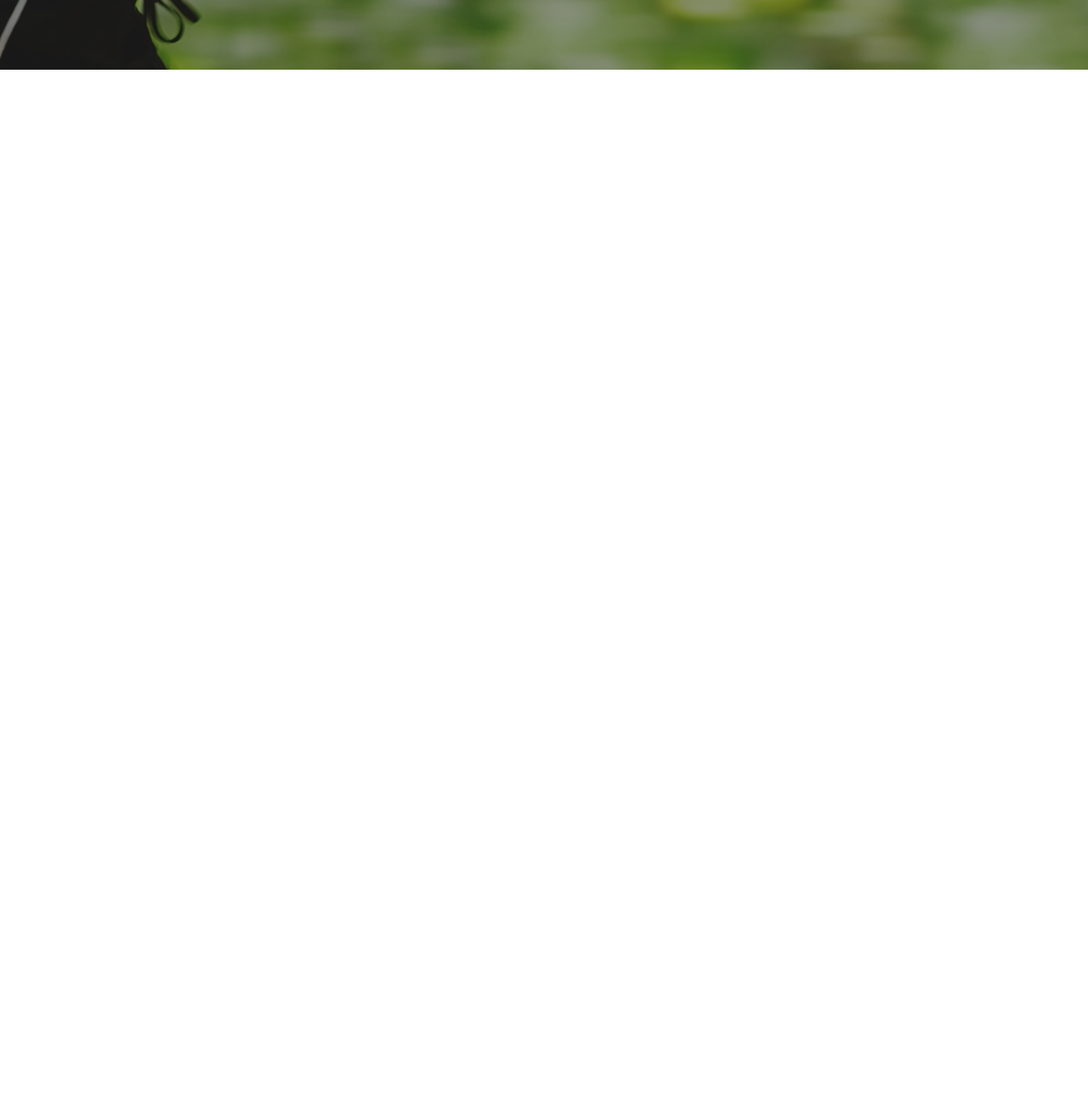
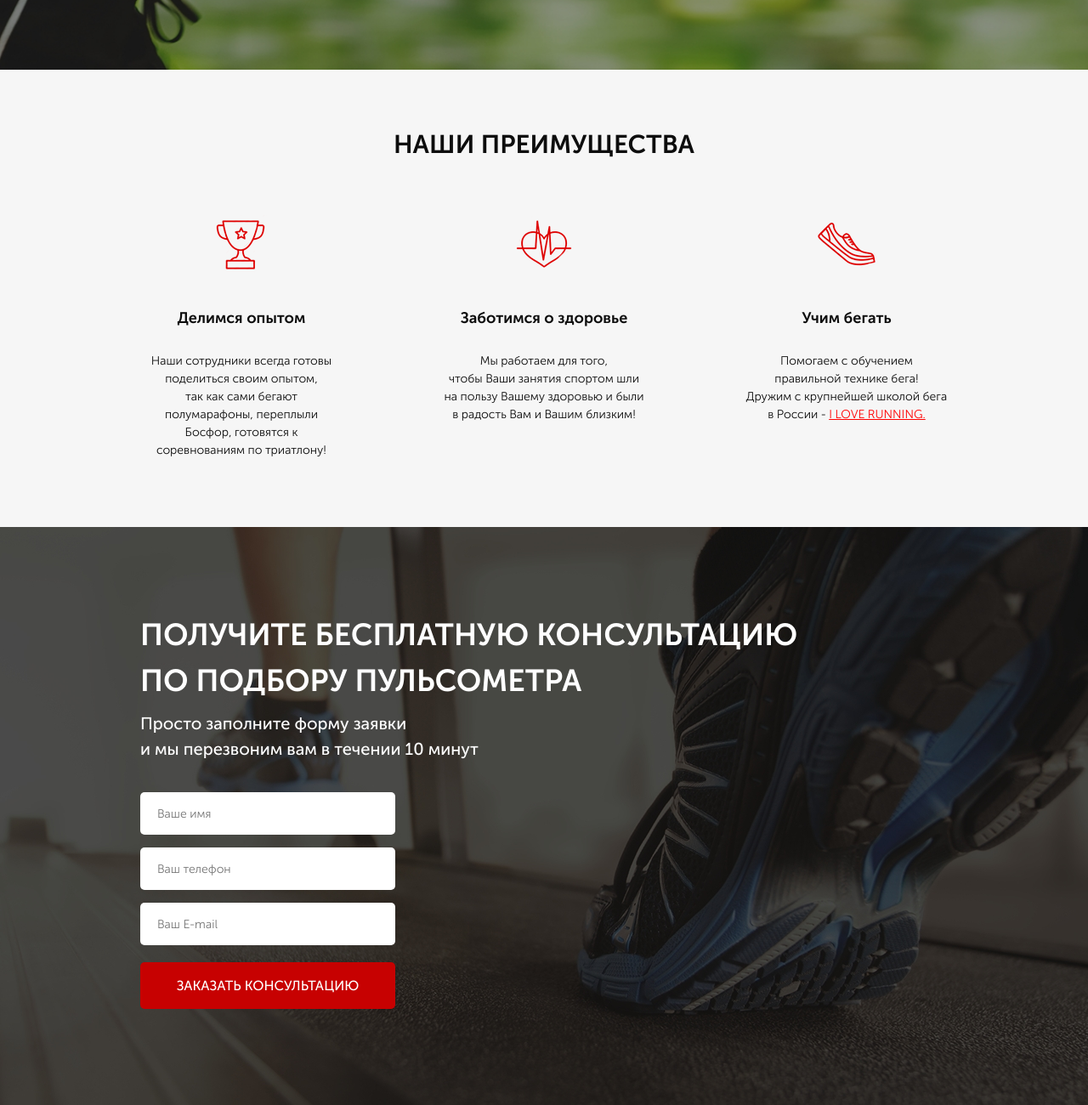
Before and after one commit to KiselDmitry/Puls, a website: page src/index.html in a window 1280 px wide. Shown: the part 610-1910 px from the top of the page at 85% size. Before the commit the page ends 800 px from the top, so only its background shows below. Drawn offline with Linux system fonts and the light colour scheme.

Commit message:
сверстаны блоки consultation и form

```diff
--- a/src/index.html
+++ b/src/index.html
@@ -6,9 +6,7 @@
 	<meta name="viewport" content="width=device-width, initial-scale=1.0">
 	<title>Puls</title>
 	<link rel="shortcut icon" href="icons/favicon/favicon.ico" type="image/x-icon">
-	<link rel="stylesheet" href="css/bootstrap-grid.min.css">
 	<link rel="stylesheet" href="css/bootstrap-reboot.min.css">
-	<link rel="stylesheet" href="css/icon-fonts.css">
 	<link rel="stylesheet" href="css/fonts.css">
 	<link rel="stylesheet" href="css/style.min.css">
 </head>
@@ -55,13 +53,61 @@
 				</div>
 			</div>
 
+		</div>
+	</div>
+	<div class="advantages">
+		<div class="container">
+			<h2 class="title">НАШИ ПРЕИМУЩЕСТВА</h2>
+			<div class="advantages__wrapper">
+				<div class="advantages__item">
+					<img src="icons/advantages/cup.png" alt="">
+					<div class="advantages__subtitle">
+						Делимся опытом
+					</div>
+					<div class="advantages__descr">
+						Наши сотрудники всегда готовы поделиться своим опытом,<br/>так как сами бегают полумарафоны, переплыли Босфор, готовятся к соревнованиям по триатлону!
+					</div>
+				</div>
+				<div class="advantages__item">
+					<img src="icons/advantages/heart.png" alt="">
+					<div class="advantages__subtitle">
+						Заботимся о здоровье
+					</div>
+					<div class="advantages__descr">
+						Мы работаем для того, <br/>чтобы Ваши занятия спортом шли на пользу Вашему здоровью и были в радость Вам и Вашим близким!
+					</div>
+				</div>
+				<div class="advantages__item">
+					<img src="icons/advantages/shoe.png" alt="">
+					<div class="advantages__subtitle">
+						Учим бегать
+					</div>
+					<div class="advantages__descr">
+						Помогаем с обучением <br/>правильной технике бега! <br/>Дружим с крупнейшей школой бега в России - <a href="#">I LOVE RUNNING.</a>
+					</div>
+				</div>
 
 
+			</div>
+		</div>
+	</div>
+	<div class="consultation">
+		<div class="container">
+			<h2 class="title title_left">Получите бесплатную консультацию<br/>по подбору пульсометра
+			</h2>
+			<div class="consultation__descr">
+				Просто заполните форму заявки <br/>и мы перезвоним вам в течении 10 минут
+			</div>
+			<form class="feed-form" action="#">
+				<input name="name" required placeholder="Ваше имя" type="text">
+				<input name="phone" required placeholder="Ваш телефон" type="number">
+				<input name="email" required placeholder="Ваш E-mail" type="email">
 
+				<button class="button button_submit">заказать кОНСУЛЬТАЦИЮ</button>
+			</form>
 		</div>
 	</div>
 
-	<script src="js/script.js"></script>
-	<script src="js/bootstrap.min.js"></script>
+
 </body>
 </html>
--- a/src/sass/blocks/_buttons.scss
+++ b/src/sass/blocks/_buttons.scss
@@ -14,4 +14,9 @@
         height: 50px;
         font-size: 16px;
     }
+    &_submit {
+        width: 100%;
+        height: 55px;
+        font-size: 16px;
+    }
 }
--- /dev/null
+++ b/src/sass/blocks/_consultation.scss
@@ -0,0 +1,11 @@
+.consultation {
+    min-height: 680px;
+    padding: 100px 0 92px 0;
+    background: url(../img/consultation.jpg) center (center/cover) no-repeat;
+    &__descr {
+        font-weight: 500;
+        font-size: 20px;
+        line-height: 30px;
+        color: #FFFFFF;
+    }
+}
--- /dev/null
+++ b/src/sass/blocks/_form.scss
@@ -0,0 +1,20 @@
+.feed-form {
+    margin-top: 36px;
+    display: flex;
+    flex-direction: column;
+    width: 300px;
+    input {
+        height: 50px;
+        border-radius: 5px;
+        background-color: #fff;
+        margin-bottom: 15px;
+        border: none;
+        padding: 0 20px;
+        font-weight: 300;
+        font-size: 14px;
+        color: #4B4B4B;
+        &:nth-child(3) {
+            margin-bottom: 20px;
+        }
+    }
+}
--- a/src/sass/blocks/_titles.scss
+++ b/src/sass/blocks/_titles.scss
@@ -3,4 +3,12 @@
     font-size: 30px;
     font-weight: 700;
     text-align: center;
+    text-transform: uppercase;
+    &_left {
+        font-weight: bold;
+        font-size: 36px;
+        line-height: 54px;
+        color: #FFFFFF;
+        text-align: left;
+    }
 }
--- a/src/sass/style.scss
+++ b/src/sass/style.scss
@@ -3,9 +3,6 @@
 * {
 	font-family: 'Museo Sans Cyrl', sans-serif;
 	}
-// a {
-// 	text-decoration: none;
-// }
 
 .container {
     max-width: 950px;
@@ -17,3 +14,5 @@
 @import 'blocks/buttons';
 @import 'blocks/advantages';
 @import 'blocks/titles';
+@import 'blocks/consultation';
+@import 'blocks/form';
```
Also changed, not shown: src/css/blocks/-form.min.css (added), src/css/style.min.css.
